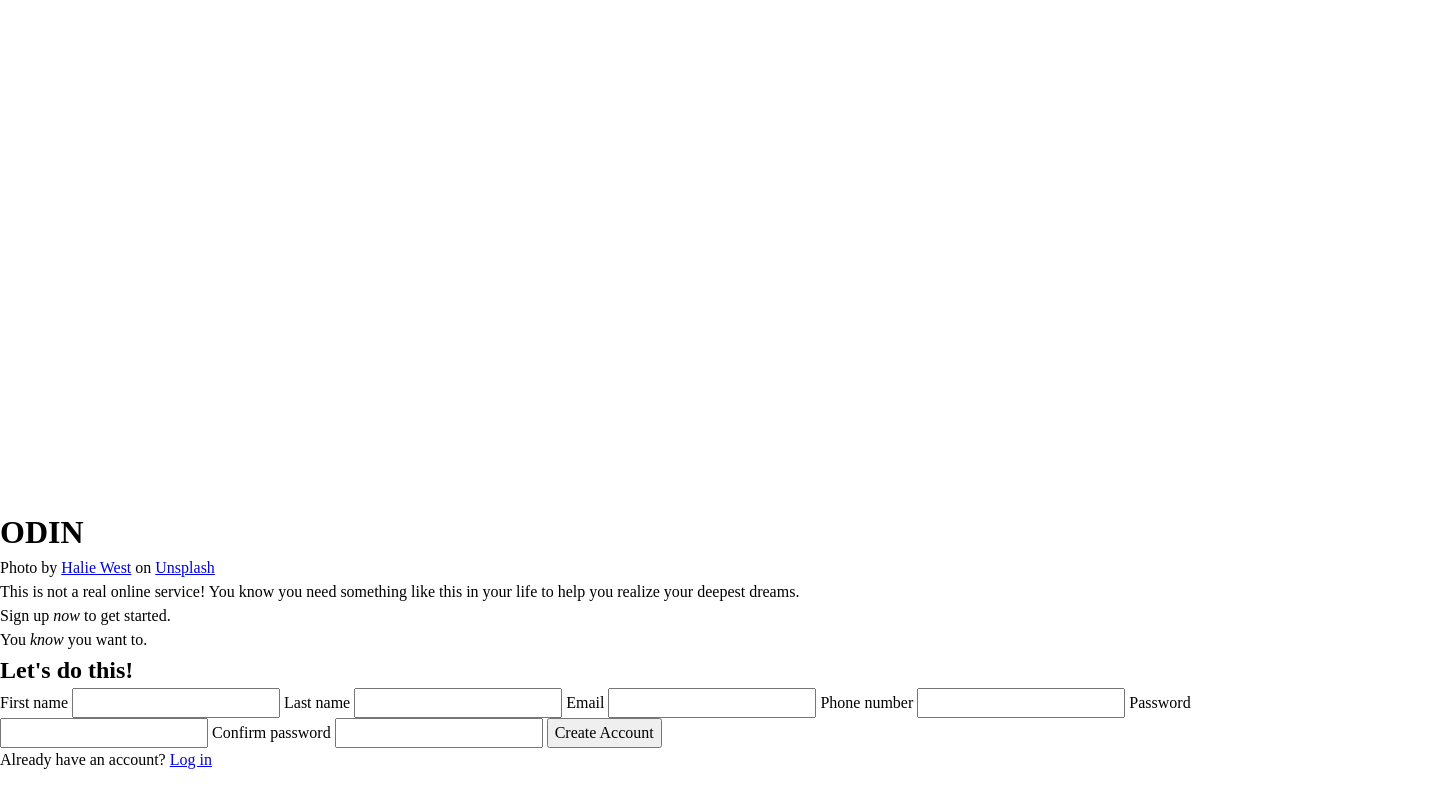
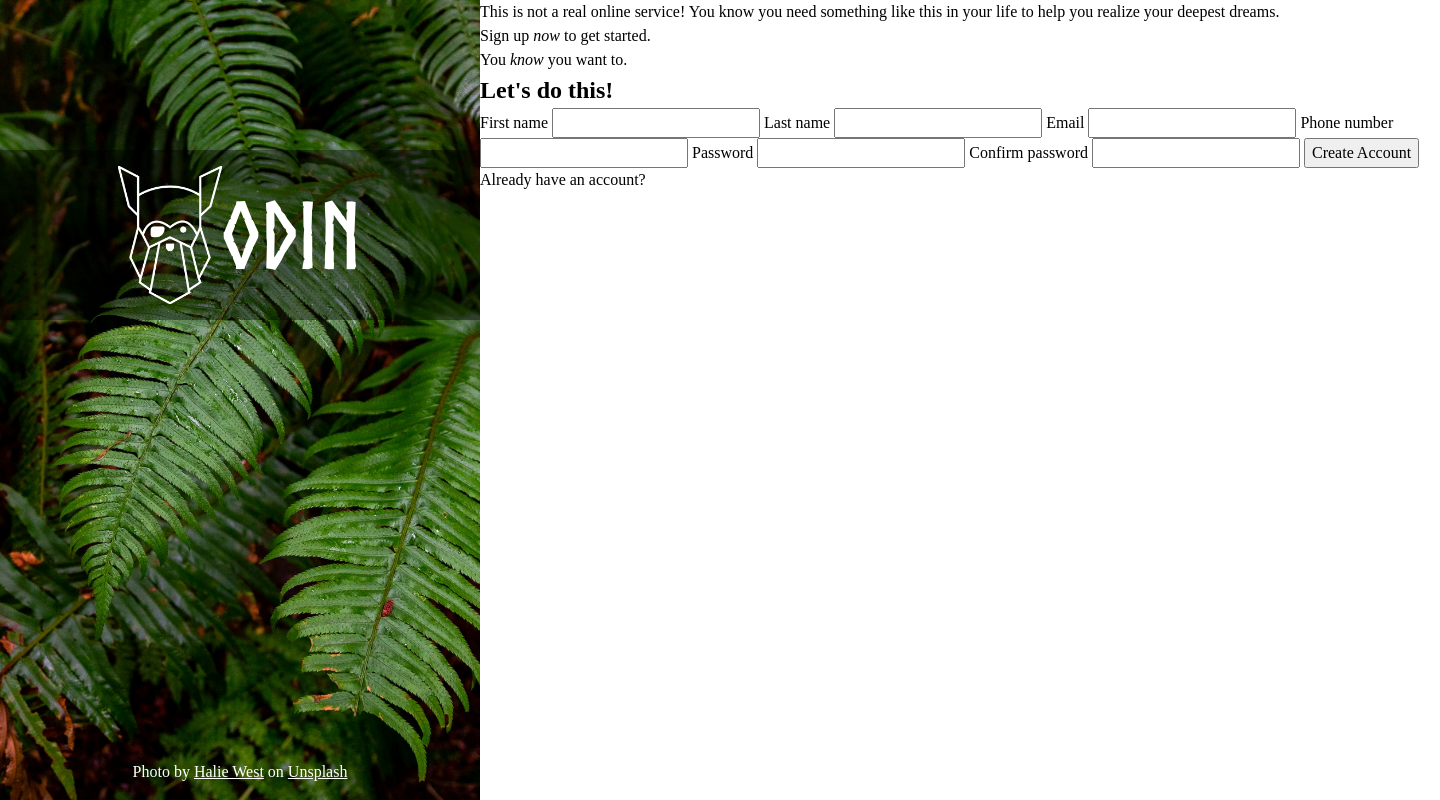
Before and after one commit to krasimir-hr/odin-sign-up-form, a plain HTML site: page index.html in a window 1280 px wide. Shown: the whole page, 1440 px wide, since content can reach past the window. Drawn offline with Linux system fonts and the light colour scheme.

```diff
--- a/index.html
+++ b/index.html
@@ -7,13 +7,13 @@
     <title>Odin sign-up form</title>
   </head>
   <body>
-    <main>
+    <main class="main">
       <div class="background">
-        <div>
+        <div class="logo-container">
           <img src="resources/logo.png" alt="odin-logo" />
           <h1>ODIN</h1>
         </div>
-        <div>
+        <div class="photo-credit">
           Photo by
           <a href="https://unsplash.com/@haliewestphoto">Halie West</a> on
           <a href="https://unsplash.com/"> Unsplash</a>
--- a/style.css
+++ b/style.css
@@ -55,3 +55,58 @@
 #__next {
   isolation: isolate;
 }
+
+@font-face {
+  font-family: 'Norse-Bold';
+  src: url(resources/Norse-Bold.otf);
+}
+
+a {
+  color: #fff;
+}
+
+body {
+  background-color: rgb(255, 255, 255);
+}
+
+.main {
+  display: flex;
+  height: 100vh;
+  width: 1440px;
+  margin: 0 auto;
+}
+
+.background {
+  background-image: url(resources/halie-west-25xggax4bSA-unsplash.jpg);
+  background-position: center;
+  background-size: cover;
+  flex: 1;
+  color: #fff;
+  display: flex;
+  flex-direction: column;
+}
+
+.logo-container {
+  position: relative;
+  top: 150px;
+  font-size: 46px;
+  font-family: 'Norse-Bold';
+  display: flex;
+  background-color: rgba(0, 0, 0, 0.4);
+  justify-content: center;
+  padding: 1rem;
+}
+
+.logo-container img {
+  height: 3em;
+}
+
+.photo-credit {
+  margin-top: auto;
+  align-self: center;
+  padding: 1rem
+}
+
+.content {
+  flex: 2;
+}
```
